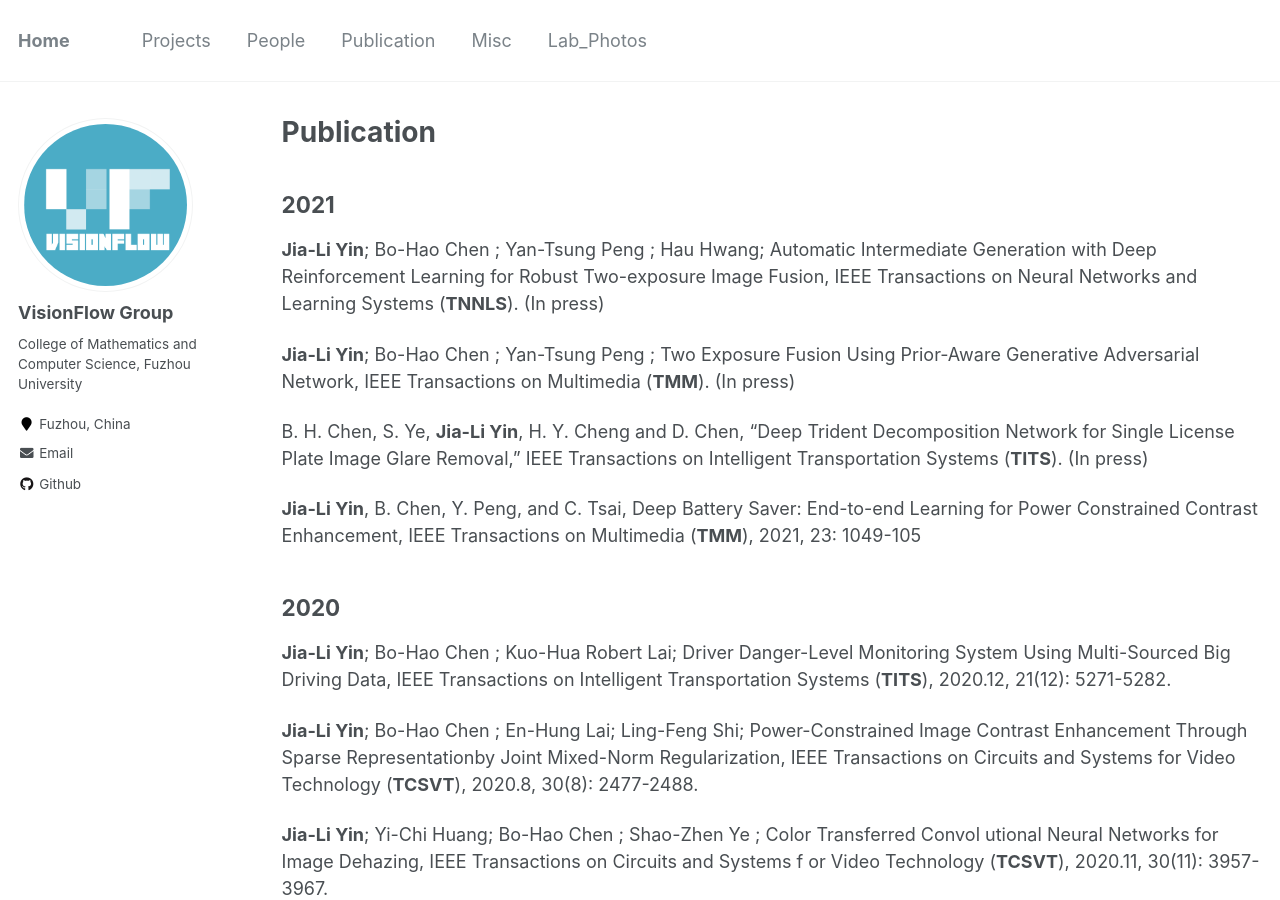
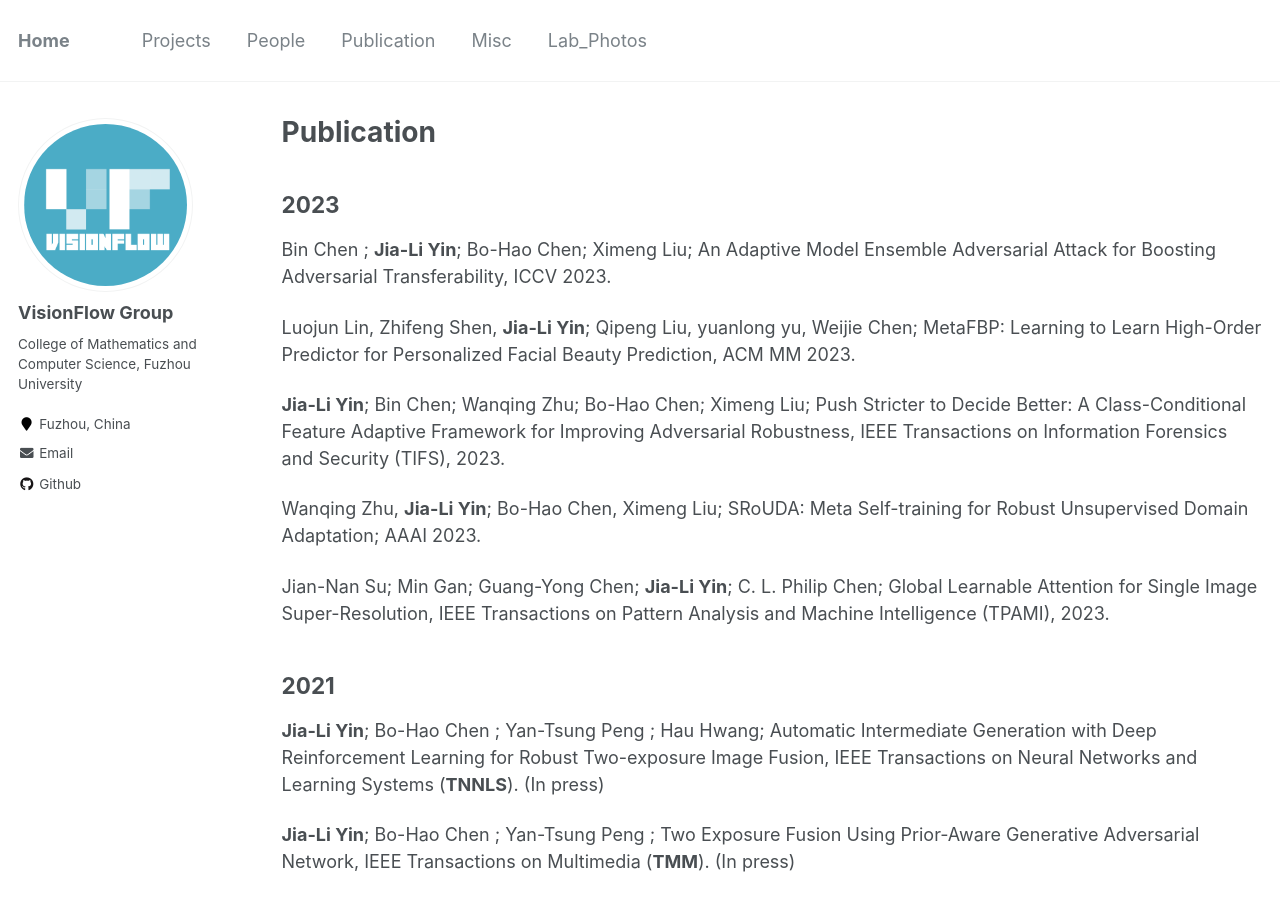
Before and after one commit to VisionFlow/visionflow.github.io, a Jekyll site: the page built from _pages/publication.md, in a window 1280 px wide and 900 px high. Built offline with Jekyll 4.4.1, drawn with Linux system fonts in a browser that asks for light colours.

Commit message:
Update publication.md

```diff
--- a/_pages/publication.md
+++ b/_pages/publication.md
@@ -4,6 +4,18 @@ title: "Publication"
 permalink: /publication/
 author_profile: true
 ---
+2023
+----
+Bin Chen ; **Jia-Li Yin**; Bo-Hao Chen; Ximeng Liu; An Adaptive Model Ensemble Adversarial Attack for Boosting Adversarial Transferability, ICCV 2023.
+
+Luojun Lin, Zhifeng Shen, **Jia-Li Yin**; Qipeng Liu, yuanlong yu, Weijie Chen; MetaFBP: Learning to Learn High-Order Predictor for Personalized Facial Beauty Prediction, ACM MM 2023.
+
+**Jia-Li Yin**; Bin Chen; Wanqing Zhu; Bo-Hao Chen; Ximeng Liu; Push Stricter to Decide Better: A Class-Conditional Feature Adaptive Framework for Improving Adversarial Robustness, IEEE Transactions on Information Forensics and Security (TIFS), 2023.
+
+Wanqing Zhu, **Jia-Li Yin**; Bo-Hao Chen, Ximeng Liu; SRoUDA: Meta Self-training for Robust Unsupervised Domain Adaptation; AAAI 2023.
+
+Jian-Nan Su; Min Gan; Guang-Yong Chen; **Jia-Li Yin**; C. L. Philip Chen; Global Learnable Attention for Single Image Super-Resolution, IEEE Transactions on Pattern Analysis and Machine Intelligence (TPAMI), 2023.
+
 2021
 ----
 **Jia-Li Yin**; Bo-Hao Chen ; Yan-Tsung Peng ; Hau Hwang; Automatic Intermediate Generation with Deep Reinforcement Learning for Robust Two-exposure Image Fusion, IEEE Transactions on Neural Networks and Learning Systems (**TNNLS**). (In press)
```
